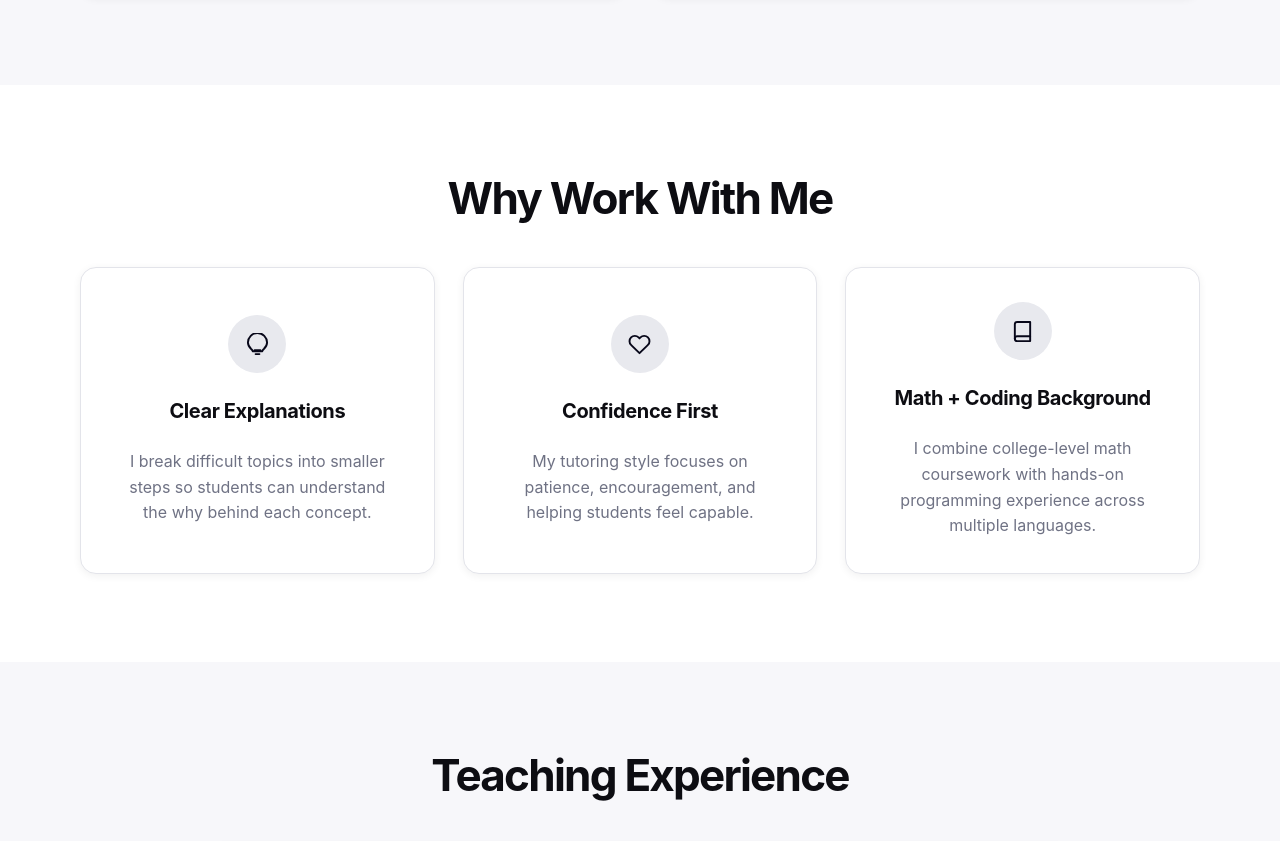
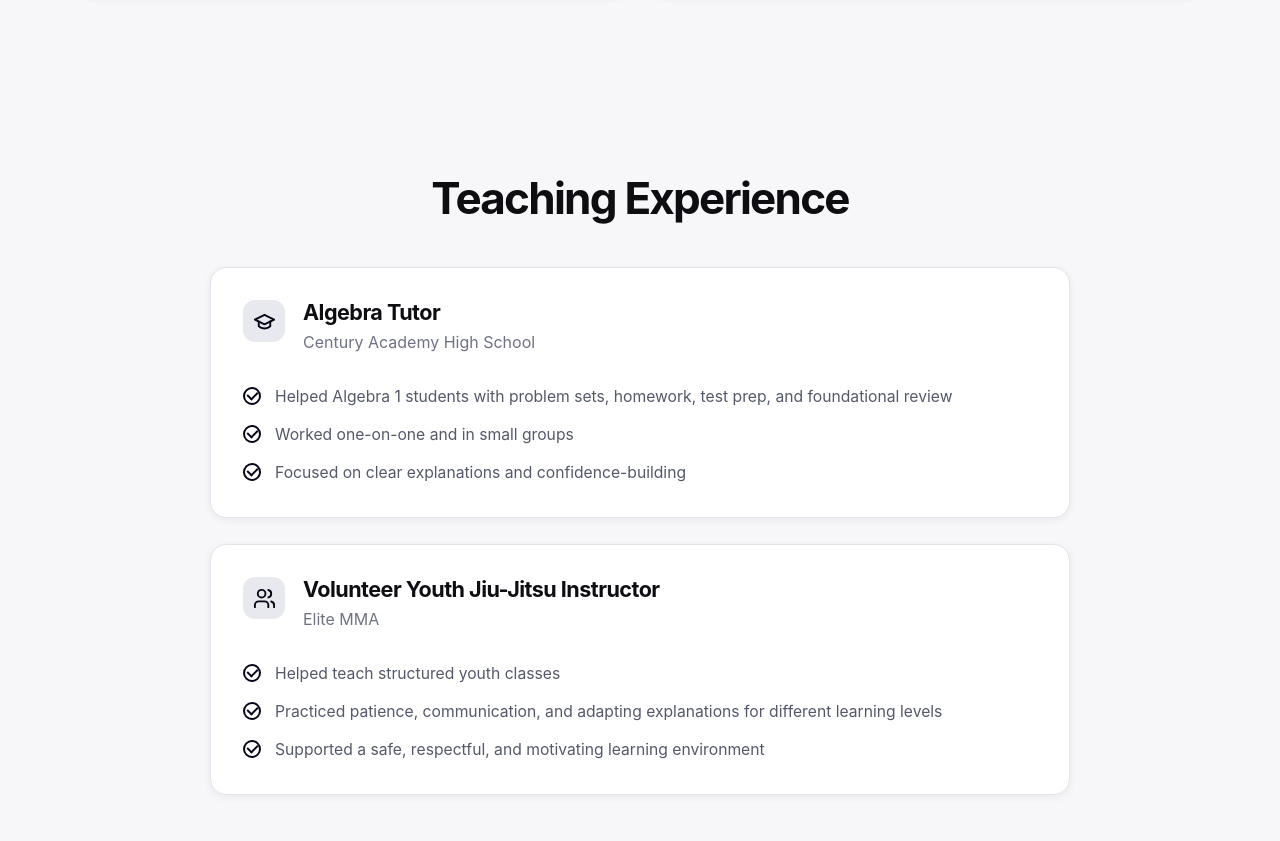
Before and after one commit to shashankmantha/tutorsite, a plain HTML site: page index.html in a window 1280 px wide. Shown: the part 2321-3162 px from the top of the page. Drawn offline with Linux system fonts and the light colour scheme.

Commit message:
restructure

```diff
--- a/index.html
+++ b/index.html
@@ -739,39 +739,6 @@
       </div>
     </section>
 
-    <section class="section" id="why-me" aria-labelledby="why-title">
-      <div class="container">
-        <div class="section-heading">
-          <h2 id="why-title">Why Work With Me</h2>
-        </div>
-
-        <div class="why-grid">
-          <article class="card why-card">
-            <div class="icon-box" aria-hidden="true">
-              <svg viewBox="0 0 24 24" fill="none" stroke="currentColor" stroke-width="2" stroke-linecap="round" stroke-linejoin="round"><path d="M9 18h6"/><path d="M10 22h4"/><path d="M2 10a10 10 0 1 1 20 0c0 3.4-1.7 5.1-3.4 6.7-.9.8-1.6 1.5-1.6 2.3H7c0-.8-.7-1.5-1.6-2.3C3.7 15.1 2 13.4 2 10Z"/></svg>
-            </div>
-            <h3>Clear Explanations</h3>
-            <p>I break difficult topics into smaller steps so students can understand the why behind each concept.</p>
-          </article>
-
-          <article class="card why-card">
-            <div class="icon-box" aria-hidden="true">
-              <svg viewBox="0 0 24 24" fill="none" stroke="currentColor" stroke-width="2" stroke-linecap="round" stroke-linejoin="round"><path d="M20.8 4.6a5.5 5.5 0 0 0-7.8 0L12 5.6l-1-1a5.5 5.5 0 0 0-7.8 7.8l1 1L12 21l7.8-7.6 1-1a5.5 5.5 0 0 0 0-7.8Z"/></svg>
-            </div>
-            <h3>Confidence First</h3>
-            <p>My tutoring style focuses on patience, encouragement, and helping students feel capable.</p>
-          </article>
-
-          <article class="card why-card">
-            <div class="icon-box" aria-hidden="true">
-              <svg viewBox="0 0 24 24" fill="none" stroke="currentColor" stroke-width="2" stroke-linecap="round" stroke-linejoin="round"><path d="M4 19.5A2.5 2.5 0 0 1 6.5 17H20"/><path d="M6.5 2H20v20H6.5A2.5 2.5 0 0 1 4 19.5v-15A2.5 2.5 0 0 1 6.5 2Z"/></svg>
-            </div>
-            <h3>Math + Coding Background</h3>
-            <p>I combine college-level math coursework with hands-on programming experience across multiple languages.</p>
-          </article>
-        </div>
-      </div>
-    </section>
 
     <section class="section section-soft" id="experience" aria-labelledby="experience-title">
       <div class="container">
```
